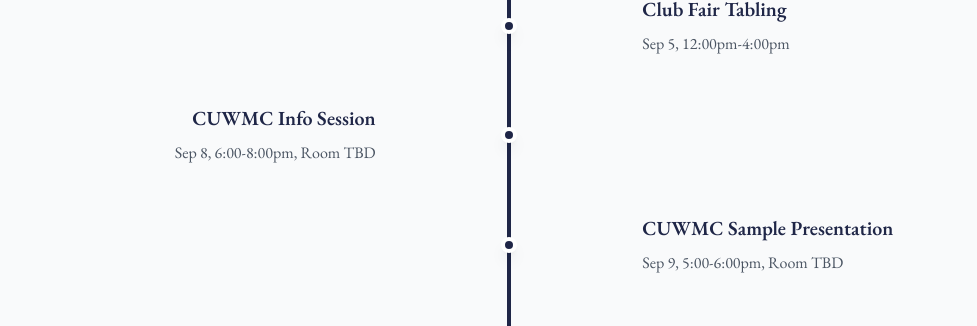
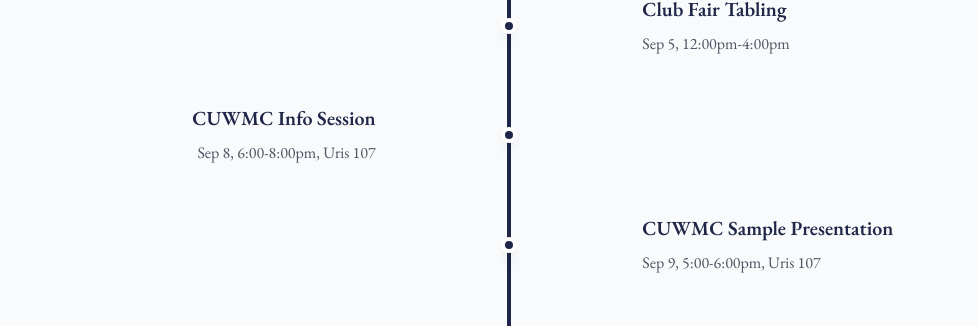
Before and after one commit to batuhanyeltekin/cuwmc, a Next.js app: page /recruitment in a window 1280 px wide. Shown: the part 1457-1783 px from the top of the page, without its empty margins (131-1108 px from the left). Built offline with nearby package versions, Linux system fonts and the light colour scheme.

Commit message:
recruitment location updates

```diff
--- a/app/recruitment/page.tsx
+++ b/app/recruitment/page.tsx
@@ -142,7 +142,7 @@
                 <div className="absolute left-1/2 transform -translate-x-1/2 w-4 h-4 bg-cuwmc-primary rounded-full border-4 border-white shadow-lg"></div>
                 <div className="w-5/12 pr-8 text-right">
                   <h3 className="text-xl font-semibold text-cuwmc-primary mb-2 font-garamond">CUWMC Info Session</h3>
-                  <p className="text-gray-600 font-garamond">Sep 8, 6:00-8:00pm, Room TBD</p>
+                  <p className="text-gray-600 font-garamond">Sep 8, 6:00-8:00pm, Uris 107</p>
                 </div>
               </div>
 
@@ -151,7 +151,7 @@
                 <div className="absolute left-1/2 transform -translate-x-1/2 w-4 h-4 bg-cuwmc-primary rounded-full border-4 border-white shadow-lg"></div>
                 <div className="w-5/12 ml-auto pl-8 text-left">
                   <h3 className="text-xl font-semibold text-cuwmc-primary mb-2 font-garamond">CUWMC Sample Presentation</h3>
-                  <p className="text-gray-600 font-garamond">Sep 9, 5:00-6:00pm, Room TBD</p>
+                  <p className="text-gray-600 font-garamond">Sep 9, 5:00-6:00pm, Uris 107</p>
                 </div>
               </div>
 
```
